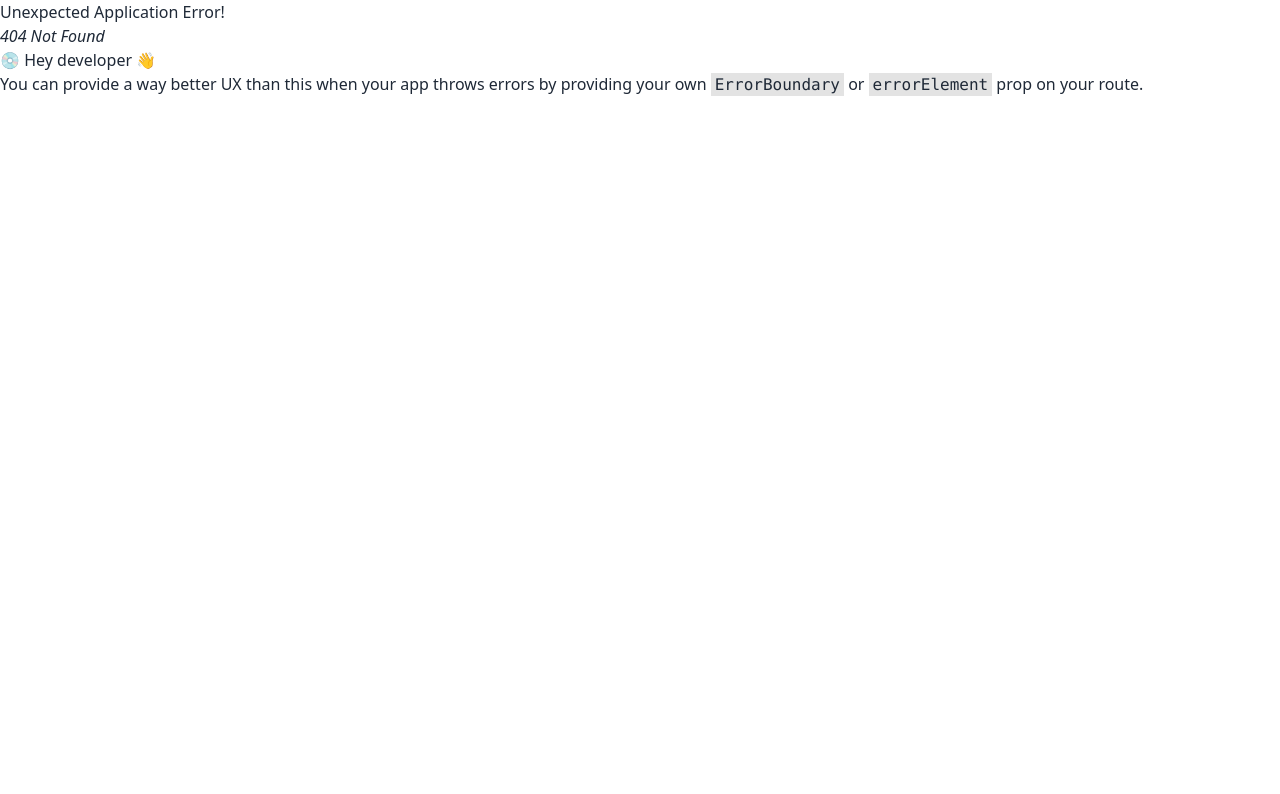
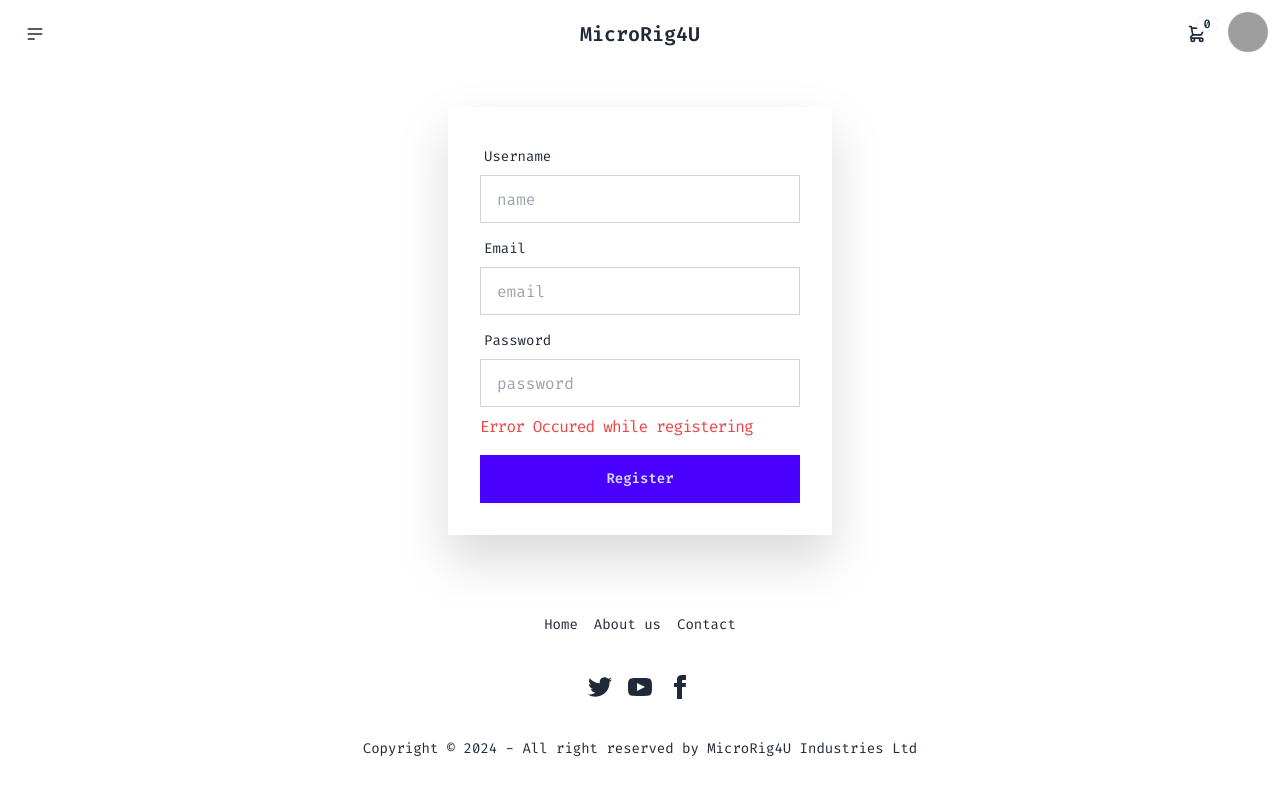
Before and after one commit to xyryc/MicroRig4U, a React (Vite) app: page /register in a window 1280 px wide. Before the commit this address had no page. Shown: the top 794 px of the page. Built offline with nearby package versions, Linux system fonts and the light colour scheme; grey boxes are pictures that could not be loaded.

Commit message:
added login, register components+routes

```diff
--- a/package.json
+++ b/package.json
@@ -10,10 +10,12 @@
     "preview": "vite preview"
   },
   "dependencies": {
+    "firebase": "^11.0.1",
     "prop-types": "^15.8.1",
     "react": "^18.3.1",
     "react-dom": "^18.3.1",
     "react-hot-toast": "^2.4.1",
+    "react-icons": "^5.3.0",
     "react-router-dom": "^6.28.0"
   },
   "devDependencies": {
--- a/src/components/Footer.jsx
+++ b/src/components/Footer.jsx
@@ -1,7 +1,7 @@
 const Footer = () => {
   return (
     <div>
-      <footer className="footer footer-center bg-base-200 text-base-content rounded p-10">
+      <footer className="footer footer-center text-base-content rounded p-10">
         <nav className="grid grid-flow-col gap-4">
           <a className="link link-hover">Home</a>
           <a className="link link-hover">About us</a>
--- a/src/components/Header.jsx
+++ b/src/components/Header.jsx
@@ -1,9 +1,12 @@
 import { useContext } from "react";
 import { NavLink } from "react-router-dom";
 import { CartContext } from "../layouts/MainLayout";
+import { BiTrash } from "react-icons/bi";
+import { AuthContext } from "../providers/AuthProvider";
 
 const Header = () => {
   const [cart] = useContext(CartContext);
+  const { name } = useContext(AuthContext);
 
   const totalPrice = cart.reduce((acc, item) => acc + item.price, 0);
 
@@ -43,6 +46,12 @@ const Header = () => {
                 <NavLink to={`/cart`}>Cart</NavLink>
               </li>
               <li>
+                <NavLink to={`/login`}>Login</NavLink>
+              </li>
+              <li>
+                <NavLink to={`/register`}>Register</NavLink>
+              </li>
+              <li>
                 <NavLink to={`/about`}>About</NavLink>
               </li>
             </ul>
@@ -54,10 +63,6 @@ const Header = () => {
           </NavLink>
         </div>
         <div className="navbar-end">
-          <button className="btn btn-ghost rounded-none">
-            <i className="fa-solid fa-magnifying-glass"></i>
-          </button>
-
           {/* cart button */}
           <div className="dropdown dropdown-end">
             <div
@@ -90,29 +95,78 @@ const Header = () => {
               className="card card-compact dropdown-content bg-base-100 z-[1] mt-3 w-52 lg:w-80 shadow-2xl rounded-none"
             >
               <div className="card-body">
-                <span className="text-lg font-bold">{cart.length} Items</span>
+                {cart.length > 0 ? (
+                  <div>
+                    {" "}
+                    <span className="text-lg font-bold">
+                      {cart.length} Items
+                    </span>
                     <span>
                       {cart.map((item) => (
                         <p
                           key={item.product_id}
-                      className="flex justify-between border-b"
+                          className="flex justify-between border-b py-1"
                         >
                           <span>{item.product_name}</span>
-                      <span>৳ {item.price}</span>
+                          <span className="flex items-center gap-3">
+                            ৳ {item.price}
+                            <BiTrash className="cursor-pointer" />
+                          </span>
                         </p>
                       ))}
                     </span>
-                <span className="flex justify-between">
+                    <span className="flex justify-between py-2">
                       <span className="text-info">Subtotal: </span>
                       <span className="text-info">৳ {totalPrice}</span>
                     </span>
                     <div className="card-actions">
-                  <NavLink to='/cart' className="btn  rounded-none px-4 py-1 border-2 border-y-gray-700 border-x-gray-400">
+                      <NavLink
+                        to="/cart"
+                        className="btn  rounded-none px-4 py-1 border-2 border-y-gray-700 border-x-gray-400"
+                      >
                         Check Cart
                       </NavLink>
                     </div>
                   </div>
+                ) : (
+                  "No Items in cart"
+                )}
               </div>
+            </div>
+          </div>
+
+          {/* profile icon */}
+          <div className="dropdown dropdown-end">
+            <div
+              tabIndex={0}
+              role="button"
+              className="btn btn-ghost btn-circle avatar"
+            >
+              <div className="w-10 rounded-full">
+                <img
+                  alt="Tailwind CSS Navbar component"
+                  src="https://img.daisyui.com/images/stock/photo-1534528741775-53994a69daeb.webp"
+                />
+              </div>
+            </div>
+
+            <ul
+              tabIndex={0}
+              className="menu menu-sm dropdown-content bg-base-100 rounded-none z-[1] mt-3 w-52 p-2 shadow-xl"
+            >
+              <li>
+                <a className="justify-between">
+                  {name}
+                  <span className="badge">New</span>
+                </a>
+              </li>
+              <li>
+                <a>Settings</a>
+              </li>
+              <li>
+                <a>Logout</a>
+              </li>
+            </ul>
           </div>
         </div>
       </div>
--- a/src/components/More.jsx
+++ b/src/components/More.jsx
@@ -1,10 +1,11 @@
 import PropTypes from "prop-types";
+import { Link } from "react-router-dom";
 
 const More = ({ item }) => {
-  const { product_image, product_name, color, price } = item;
+  const { product_id, product_image, product_name, color, price } = item;
 
   return (
-    <div className="flex gap-4">
+    <Link to={`/caseDetails/${product_id}`} className="flex gap-4">
       <img
         src={product_image}
         alt={product_name}
@@ -19,7 +20,7 @@ const More = ({ item }) => {
           Color: <span className="font-light">{color}</span>
         </p>
       </div>
-    </div>
+    </Link>
   );
 };
 
--- /dev/null
+++ b/src/firebase.init.js
@@ -0,0 +1,21 @@
+// Import the functions you need from the SDKs you need
+import { initializeApp } from "firebase/app";
+import { getAuth } from "firebase/auth";
+// TODO: Add SDKs for Firebase products that you want to use
+// https://firebase.google.com/docs/web/setup#available-libraries
+
+// Your web app's Firebase configuration
+const firebaseConfig = {
+  apiKey: "AIzaSyCr5AvBKWBgOiie5B3-0bqg1gOU5g1VK3c",
+  authDomain: "microrig4u.firebaseapp.com",
+  projectId: "microrig4u",
+  storageBucket: "microrig4u.firebasestorage.app",
+  messagingSenderId: "689979319009",
+  appId: "1:689979319009:web:b9f556ae137c1c63400da0",
+};
+
+// Initialize Firebase
+const app = initializeApp(firebaseConfig);
+
+// Initialize Firebase Authentication and get a reference to the service
+export const auth = getAuth(app);
--- a/src/layouts/MainLayout.jsx
+++ b/src/layouts/MainLayout.jsx
@@ -13,7 +13,7 @@ const MainLayout = () => {
       <CartContext.Provider value={[cart, setCart]}>
         <Header />
 
-        <div className="py-10 px-4">
+        <div className="py-10 px-4 min-h-[calc(100vh-320px)]">
           <Outlet />
         </div>
 
--- a/src/main.jsx
+++ b/src/main.jsx
@@ -5,10 +5,13 @@ import "./index.css";
 import { RouterProvider } from "react-router-dom";
 import routes from "./routes/Routes.jsx";
 import { Toaster } from "react-hot-toast";
+import AuthProvider from "./providers/AuthProvider.jsx";
 
 createRoot(document.getElementById("root")).render(
   <StrictMode>
-    <RouterProvider router={routes} />
-    <Toaster toastOptions={{className:'font-fira'}}/>
+    <AuthProvider>
+      <RouterProvider router={routes} />
+      <Toaster toastOptions={{ className: "font-fira" }} />
+    </AuthProvider>
   </StrictMode>
 );
--- a/src/pages/CaseDetails.jsx
+++ b/src/pages/CaseDetails.jsx
@@ -31,9 +31,9 @@ const CaseDetails = () => {
   return (
     <div className="grid lg:grid-cols-8 lg:gap-6">
       {/* case details */}
-      <div className="lg:col-span-6">
-        <img className="h-96" src={product_image} alt={product_name} />
-        <h2 className="font-bold text-3xl my-3">{product_name}</h2>
+      <div className="lg:col-span-6 tracking-tighter">
+        <img className="h-96 mx-auto" src={product_image} alt={product_name} />
+        <h2 className="font-bold text-3xl my-4">{product_name}</h2>
 
         <p className="border-y-2 font-semibold py-1">
           Price: <span className="font-normal">{price}</span> BDT
--- /dev/null
+++ b/src/pages/Login.jsx
@@ -0,0 +1,48 @@
+const Login = () => {
+  return (
+    <div className="hero">
+      <div className="card bg-base-100 w-full max-w-sm shrink-0 drop-shadow-2xl rounded-none">
+        <form className="card-body">
+          <div className="form-control ">
+            <label className="label">
+              <span className="label-text">Email</span>
+            </label>
+            <input
+              name="name"
+              type="email"
+              placeholder="email"
+              className="input input-bordered  rounded-none"
+              required
+            />
+          </div>
+
+          <div className="form-control">
+            <label className="label">
+              <span className="label-text ">Password</span>
+            </label>
+            <input
+              name="password"
+              type="password"
+              placeholder="password"
+              className="input input-bordered  rounded-none"
+              required
+            />
+            <label className="label">
+              <a href="#" className="label-text-alt link link-hover">
+                Forgot password?
+              </a>
+            </label>
+            <p className="tracking-tighter text-red-500">
+              Error Occured while registering
+            </p>
+          </div>
+          <div className="form-control mt-2">
+            <button className="btn btn-primary  rounded-none">Register</button>
+          </div>
+        </form>
+      </div>
+    </div>
+  );
+};
+
+export default Login;
--- /dev/null
+++ b/src/pages/Register.jsx
@@ -0,0 +1,55 @@
+const Register = () => {
+  return (
+    <div className="hero">
+      <div className="card bg-base-100 w-full max-w-sm shrink-0 drop-shadow-2xl rounded-none">
+        <form className="card-body">
+          <div className="form-control ">
+            <label className="label">
+              <span className="label-text">Username</span>
+            </label>
+            <input
+              name="name"
+              type="text"
+              placeholder="name"
+              className="input input-bordered  rounded-none"
+              required
+            />
+          </div>
+          <div className="form-control ">
+            <label className="label">
+              <span className="label-text">Email</span>
+            </label>
+            <input
+              name="name"
+              type="email"
+              placeholder="email"
+              className="input input-bordered  rounded-none"
+              required
+            />
+          </div>
+          <div className="form-control">
+            <label className="label">
+              <span className="label-text ">Password</span>
+            </label>
+            <input
+              name="password"
+              type="password"
+              placeholder="password"
+              className="input input-bordered  rounded-none"
+              required
+            />
+
+            <p className="tracking-tighter text-red-500 my-2">
+              Error Occured while registering
+            </p>
+          </div>
+          <div className="form-control ">
+            <button className="btn btn-primary  rounded-none">Register</button>
+          </div>
+        </form>
+      </div>
+    </div>
+  );
+};
+
+export default Register;
--- /dev/null
+++ b/src/providers/AuthProvider.jsx
@@ -0,0 +1,17 @@
+import { createContext } from "react";
+
+export const AuthContext = createContext(null);
+
+const AuthProvider = ({ children }) => {
+  const name = "anik";
+
+  const authInfo = {
+    name,
+  };
+
+  return (
+    <AuthContext.Provider value={authInfo}>{children}</AuthContext.Provider>
+  );
+};
+
+export default AuthProvider;
```
Also changed, not shown: src/routes/Routes.jsx (+10 -0 lines), 2 other files (tests, documents, lock files or other folders). Lines whose indentation alone changed are shown as unchanged.
